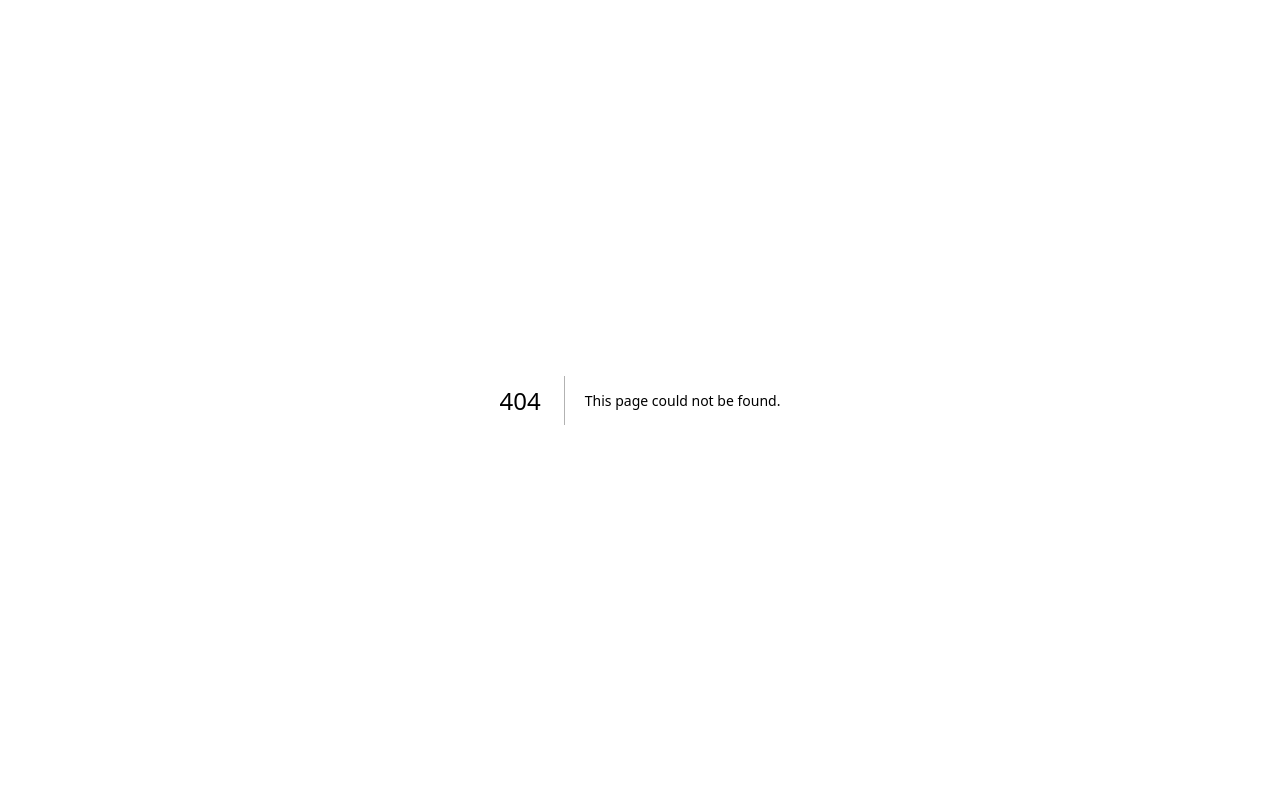
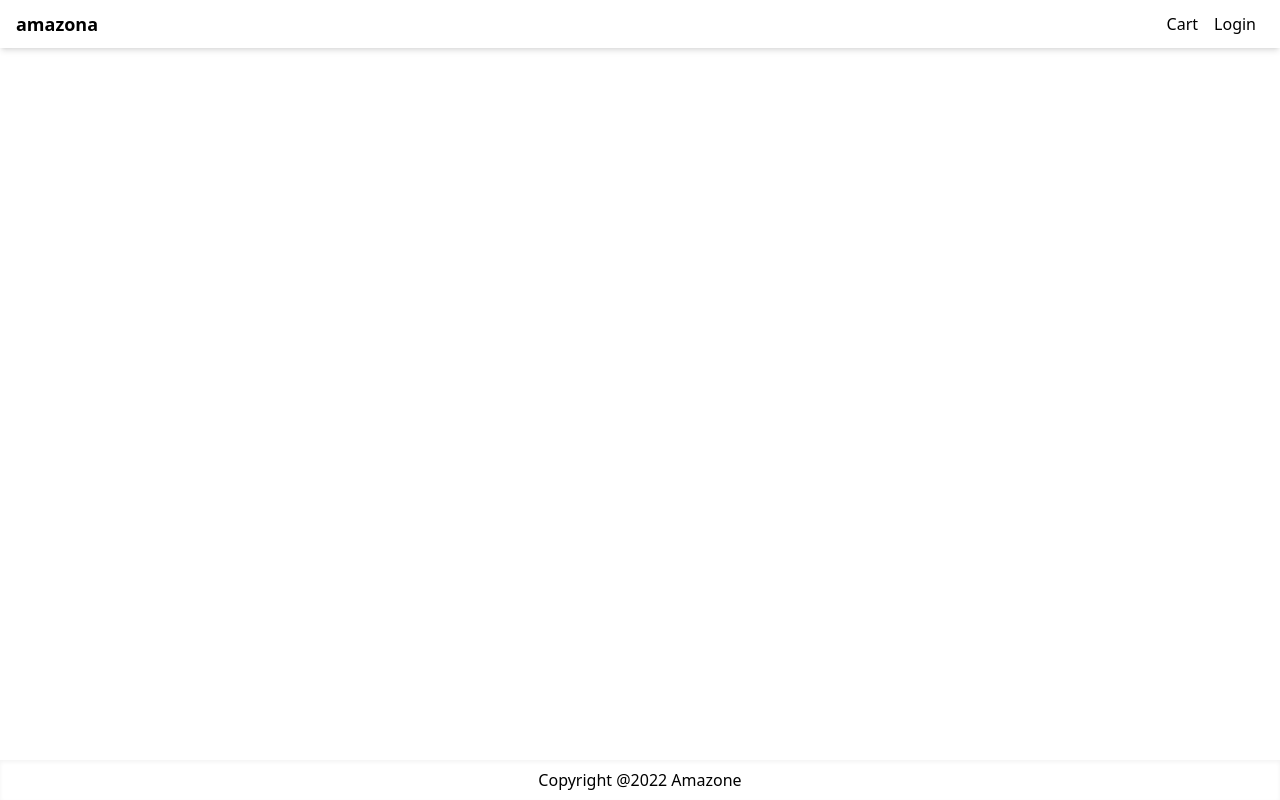
Before and after one commit to capmahin/Project-amazone, a Next.js app: page /product/Slim-shirt in a window 1280 px wide. Before the commit this address had no page. Built offline with nearby package versions, Linux system fonts and the light colour scheme.

Commit message:
add productScreen

```diff
--- a/package.json
+++ b/package.json
@@ -17,6 +17,7 @@
     "react-dom": "18.2.0"
   },
   "devDependencies": {
+    "@types/react": "^18.0.27",
     "autoprefixer": "^10.4.13",
     "postcss": "^8.4.14",
     "tailwindcss": "^3.2.4"
--- /dev/null
+++ b/pages/product/[slug].js
@@ -0,0 +1,13 @@
+import Layout from "@/components/Layout"
+import data from "@/utils/data";
+import { useRouter } from "next/router"
+import React from 'react'
+
+export default function ProductScreen() {
+  const {query} = useRouter();
+  const {slug} = query;
+  const product = data.products.find(x => x.slug === slug)
+  return (
+    <Layout title={product.name}></Layout>
+  )
+}
```
Also changed, not shown: 1 other file (tests, documents, lock files or other folders).
